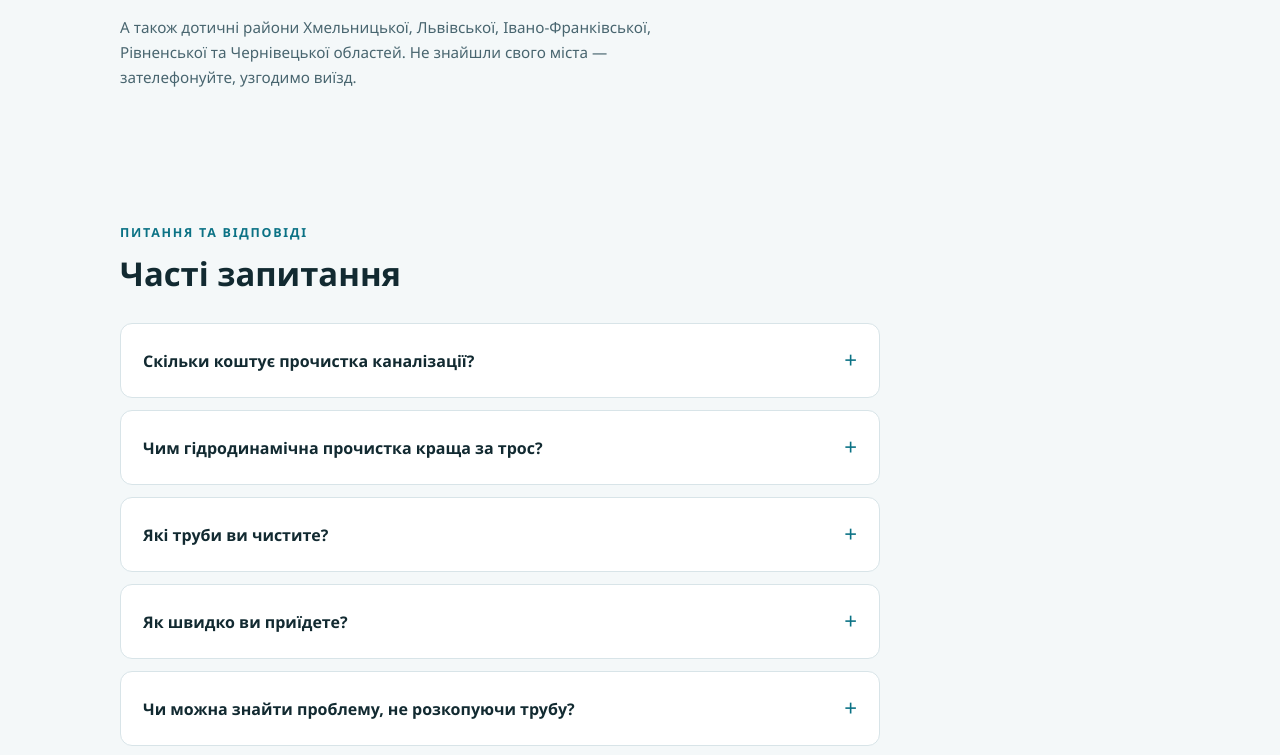
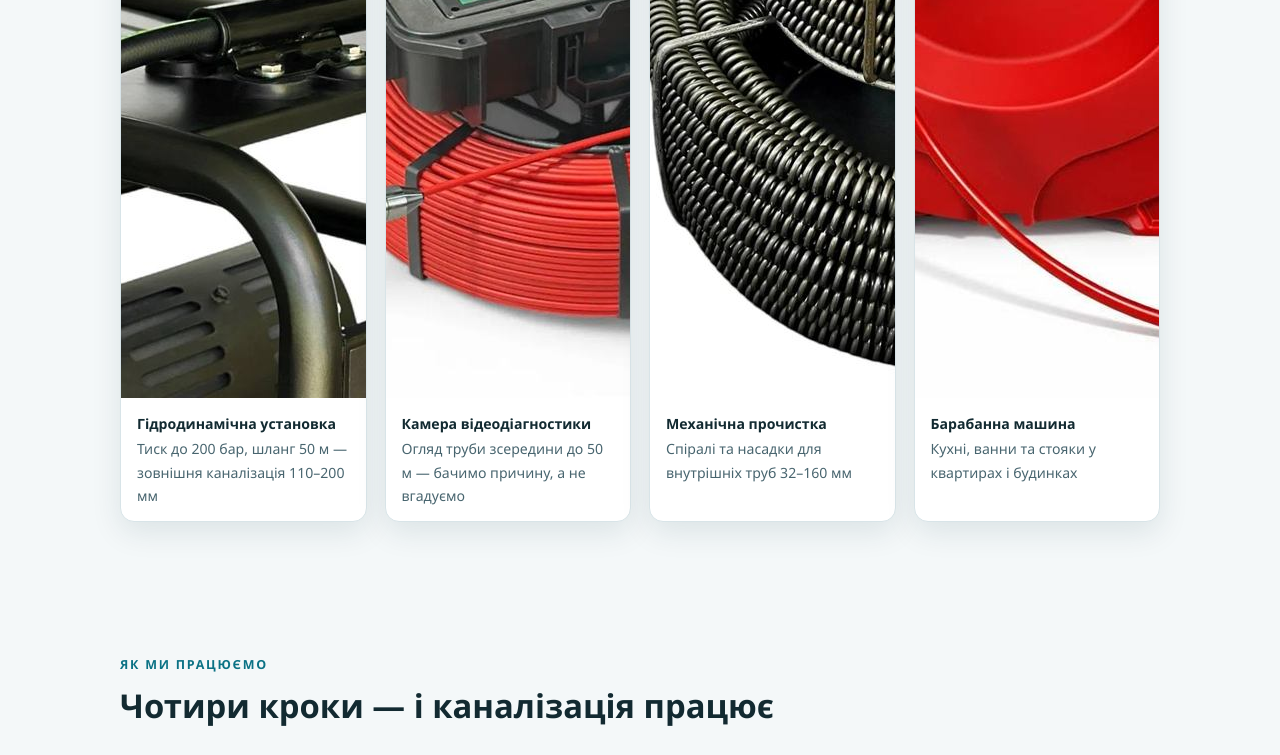
Before and after one commit to Rinesun/Website, a plain HTML site: page index.html in a window 1280 px wide. Shown: the part 3909-4664 px from the top of the page. Drawn offline with Linux system fonts and the light colour scheme.

Commit message:
Add equipment gallery and before/after photo
Co-Authored-By: Claude Fable 5 <noreply@anthropic.com>

```diff
--- a/index.html
+++ b/index.html
@@ -295,6 +295,18 @@
   .verdict.bad { color: #F2A25C; }
   .verdict.good { color: #6FD3E2; }
 
+  /* ---------- gallery ---------- */
+  .gallery { display: grid; grid-template-columns: repeat(4, 1fr); gap: 18px; margin-top: 34px; }
+  @media (max-width: 900px) { .gallery { grid-template-columns: repeat(2, 1fr); } }
+  @media (max-width: 480px) { .gallery { grid-template-columns: 1fr; } }
+  .gallery figure { background: var(--card); border: 1px solid var(--line); border-radius: 14px; overflow: hidden; box-shadow: var(--shadow); }
+  .gallery img { width: 100%; aspect-ratio: 1 / 1; object-fit: cover; display: block; }
+  .gallery figcaption { padding: 14px 16px; font-size: .88rem; color: var(--muted); }
+  .gallery figcaption b { color: var(--ink); display: block; margin-bottom: 2px; }
+  .compare-photo { margin: 30px auto 0; max-width: 760px; }
+  .compare-photo img { width: 100%; border-radius: 14px; border: 1px solid rgba(255,255,255,.18); display: block; }
+  .compare-photo figcaption { text-align: center; font-size: .88rem; color: var(--on-deep-muted); margin-top: 10px; }
+
   /* ---------- steps ---------- */
   .steps { display: grid; grid-template-columns: repeat(4, 1fr); gap: 18px; margin-top: 34px; counter-reset: step; }
   @media (max-width: 900px) { .steps { grid-template-columns: repeat(2, 1fr); } }
@@ -542,6 +554,36 @@
         <p>Високий тиск змиває жир і наріст зі стінок повністю. Забудете про проблему на роки.</p>
       </div>
     </div>
+    <figure class="compare-photo">
+      <img src="foto-do-pislya.jpg" alt="Каналізаційна труба до та після гідродинамічної прочистки" loading="lazy" width="1000" height="560">
+      <figcaption>Труба до та після гідродинамічної прочистки</figcaption>
+    </figure>
+  </div>
+</section>
+
+<section id="tehnika">
+  <div class="wrap">
+    <span class="eyebrow">Обладнання</span>
+    <h2>Наша техніка</h2>
+    <p class="lead">Працюємо професійним обладнанням — саме воно дає результат, який тримається роками, а не до наступного місяця.</p>
+    <div class="gallery">
+      <figure>
+        <img src="foto-hidrodynamika.jpg" alt="Гідродинамічна установка для прочистки каналізації, тиск до 200 бар, шланг 50 метрів" loading="lazy" width="1000" height="1000">
+        <figcaption><b>Гідродинамічна установка</b>Тиск до 200 бар, шланг 50 м — зовнішня каналізація 110–200 мм</figcaption>
+      </figure>
+      <figure>
+        <img src="foto-camera.jpg" alt="Камера відеодіагностики каналізаційних труб з монітором і записом" loading="lazy" width="1000" height="1000">
+        <figcaption><b>Камера відеодіагностики</b>Огляд труби зсередини до 50 м — бачимо причину, а не вгадуємо</figcaption>
+      </figure>
+      <figure>
+        <img src="foto-trosy.jpg" alt="Машина зі спіралями та насадками для механічної прочистки труб" loading="lazy" width="1000" height="1000">
+        <figcaption><b>Механічна прочистка</b>Спіралі та насадки для внутрішніх труб 32–160 мм</figcaption>
+      </figure>
+      <figure>
+        <img src="foto-baraban.jpg" alt="Барабанна машина для прочистки внутрішньої каналізації" loading="lazy" width="1000" height="1000">
+        <figcaption><b>Барабанна машина</b>Кухні, ванни та стояки у квартирах і будинках</figcaption>
+      </figure>
+    </div>
   </div>
 </section>
 
```
Also changed, not shown: foto-baraban.jpg (added), foto-camera.jpg (added), foto-do-pislya.jpg (added), foto-hidrodynamika.jpg (added), foto-trosy.jpg (added).
